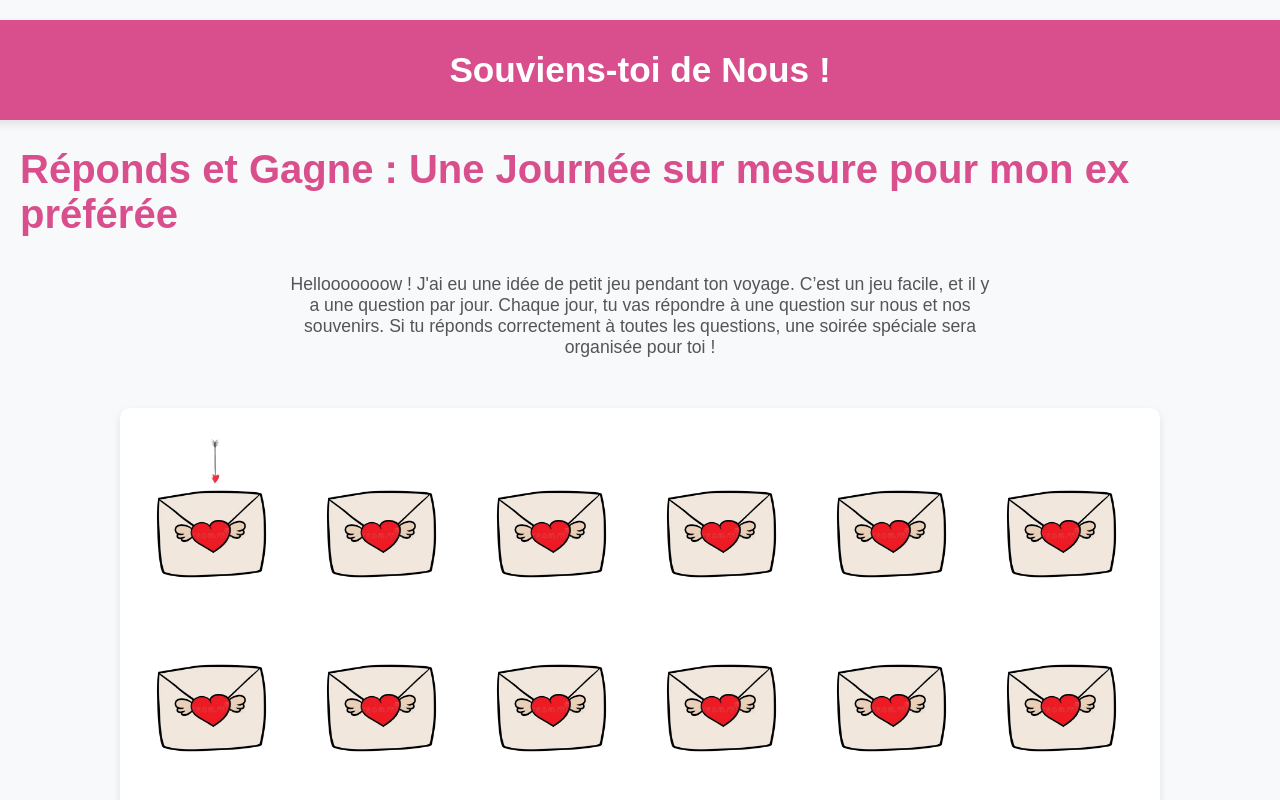
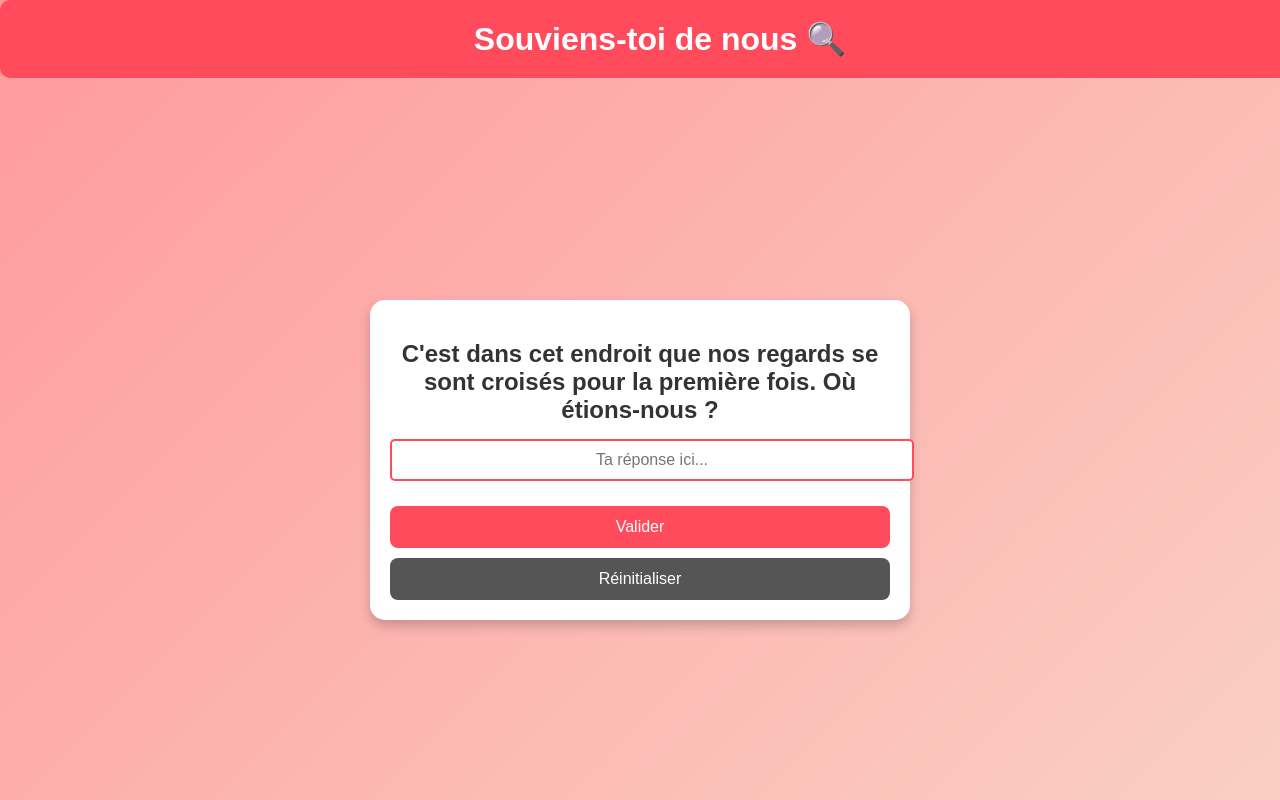
Before and after one commit to kermadihamza/enigme, a React (Create React App) app: page / in a window 1280 px wide. Shown: the top 800 px of the page. Built offline with nearby package versions, Linux system fonts and the light colour scheme.

Commit message:
new style

```diff
--- a/src/components/game.tsx
+++ b/src/components/game.tsx
@@ -25,148 +25,85 @@ const Container = styled.div`
   align-items: center;
   justify-content: center;
   min-height: 100vh;
-  background-color: #f8f9fa;
-  font-family: 'Arial', sans-serif;
+  background: linear-gradient(135deg, #ff9a9e 0%, #fad0c4 100%);
+  font-family: 'Poppins', sans-serif;
   padding: 20px;
   color: #333;
+  text-align: center;
 `;
 
 const Header = styled.header`
   width: 100%;
-  background-color: #d94e8c;
-  padding: 30px;
+  padding: 20px;
+  background-color: #ff4b5c;
+  color: white;
+  font-size: 2rem;
+  font-weight: bold;
   text-align: center;
-  color: white;
-  font-size: 2.2rem;
-  font-weight: bold;
-  border-radius: 5px;
-  box-shadow: 0 4px 8px rgba(0, 0, 0, 0.1);
-`;
-
-const Title = styled.h1`
-  font-size: 2.5rem;
-  color: #d94e8c;
+  border-radius: 10px;
   margin-bottom: 20px;
-`;
-
-const Description = styled.p`
-  font-size: 1.1rem;
-  color: #555;
-  margin-bottom: 20px;
-  max-width: 700px;
-  text-align: center;
+  position: fixed;
+  top: 0;
+  left: 0;
+  z-index: 10;
+  background-color: #ff4b5c;
 `;
 
 const Section = styled.section`
   width: 100%;
-  max-width: 1000px;
-  margin-top: 30px;
+  max-width: 500px;
+  margin-top: 80px; /* Ajout d'un espacement pour le header fixe */
   padding: 20px;
-  background-color: #fff;
-  border-radius: 10px;
-  box-shadow: 0 4px 8px rgba(0, 0, 0, 0.1);
+  background: white;
+  border-radius: 15px;
+  box-shadow: 0 6px 12px rgba(0, 0, 0, 0.2);
 `;
 
-const GridContainer = styled.div`
-  display: flex;
-  flex-wrap: wrap;
-  justify-content: center;
-  gap: 20px;
-  margin-top: 30px;
+const Title = styled.h1`
+  font-size: 2rem;
+  color: #ff4b5c;
+  margin-bottom: 20px;
 `;
 
-const EnvelopeImage = styled.img`
-  width: 150px;
-  height: 150px;
-  cursor: pointer;
-  transition: transform 0.3s ease;
-
-  &:hover {
-    transform: scale(1.1);
-  }
+const Question = styled.h2`
+  font-size: 1.5rem;
+  color: #333;
+  margin-bottom: 15px;
 `;
 
-const Arrow = styled.div`
-  position: absolute;
-  top: -35px;
-  left: 50%;
-  transform: translateX(-50%);
-  width: 384px;
-  height: 84px;
-  background-image: url('/arrow.png');
-  background-size: cover;
-  background-repeat: no-repeat;
-  background-position: center;
-  animation: bounce 1s infinite;
-
-  @keyframes bounce {
-    0% {
-      transform: translateX(-50%) translateY(0);
-    }
-    50% {
-      transform: translateX(-50%) translateY(-5px);
-    }
-    100% {
-      transform: translateX(-50%) translateY(0);
-    }
-  }
-`;
-
-const ModalContainer = styled.div`
-  background-color: white;
-  padding: 30px;
-  border-radius: 10px;
-  box-shadow: 0 4px 8px rgba(0, 0, 0, 0.1);
-  width: 300px;
-  margin: 0 auto;
-  position: fixed;
-  top: 50%;
-  left: 50%;
-  transform: translate(-50%, -50%);  // Centrage dynamique sur la page
-  border: 2px solid #d94e8c;
-  z-index: 100;
-
-  // Adaptation pour les petits écrans
-  @media (max-width: 600px) {
-    width: 90%;
-    padding: 20px;
-  }
+const Input = styled.input`
+  width: 100%;
+  padding: 10px;
+  font-size: 1rem;
+  border: 2px solid #ff4b5c;
+  border-radius: 5px;
+  margin-bottom: 15px;
+  text-align: center;
 `;
 
 const Button = styled.button`
-  padding: 10px;
-  background-color: #d94e8c;
+  padding: 12px;
+  background: #ff4b5c;
   color: white;
   border: none;
-  border-radius: 5px;
+  border-radius: 8px;
   cursor: pointer;
   font-size: 1rem;
   width: 100%;
   margin-top: 10px;
+  transition: background 0.3s ease;
 
   &:hover {
-    background-color: #c4376c;
+    background: #e43a4e;
   }
 `;
 
-const InputField = styled.input`
-  padding: 10px;
-  width: 100%;
-  margin-bottom: 20px;
-  border: 1px solid #d94e8c;
-  border-radius: 5px;
-`;
+const ResetButton = styled(Button)`
+  background: #555;
+  margin-top: 10px;
 
-const ErrorMessage = styled.p`
-  color: red;
-  font-size: 14px;
-  margin-top: 10px;
-`;
-
-const ResetButton = styled(Button)`
-  background-color: #ff5050;
   &:hover {
-    background-color: #e44d4d;
+    background: #333;
   }
 `;
 
@@ -179,106 +116,54 @@ const CongratulationMessage = styled.div`
 `;
 
 export default function EnigmeGame() {
-  // Charger les données depuis localStorage lors du montage du composant
-  const [motsTrouves, setMotsTrouves] = useState<string[]>([]);
-  const [enigmeActuelleIndex, setEnigmeActuelleIndex] = useState<number>(0);
+  const storedIndex = localStorage.getItem("enigmeIndex");
+  const [index, setIndex] = useState(() => storedIndex ? parseInt(storedIndex) : 0);  // Handle null case
+  const [reponse, setReponse] = useState("");
+  const [message, setMessage] = useState("");
 
   useEffect(() => {
-    // Charger les données du localStorage au premier rendu
-    const motsTrouvesFromStorage = localStorage.getItem("motsTrouves");
-    const motsTrouvesInitial = motsTrouvesFromStorage ? JSON.parse(motsTrouvesFromStorage) : [];
-    setMotsTrouves(motsTrouvesInitial);
-
-    const enigmeActuelleIndexFromStorage = localStorage.getItem("enigmeActuelleIndex");
-    const enigmeActuelleIndexInitial = enigmeActuelleIndexFromStorage ? parseInt(enigmeActuelleIndexFromStorage) : 0;
-    setEnigmeActuelleIndex(enigmeActuelleIndexInitial);
-  }, []);
-
-  const [openModal, setOpenModal] = useState(false);
-  const [selectedEnigme, setSelectedEnigme] = useState<any>(null);
-  const [input, setInput] = useState("");
-  const [erreur, setErreur] = useState("");
+    localStorage.setItem("enigmeIndex", index.toString());  // Ensure index is a string
+  }, [index]);
 
   const verifierReponse = () => {
-    if (input.trim().toLowerCase() === selectedEnigme.reponse.toLowerCase()) {
-      const nouveauxMots = [...motsTrouves, selectedEnigme.reponse];
-      setMotsTrouves(nouveauxMots);
-      localStorage.setItem("motsTrouves", JSON.stringify(nouveauxMots));
-      setOpenModal(false);
-      setInput("");
-      setErreur("");
-      setEnigmeActuelleIndex(enigmeActuelleIndex + 1);
-      localStorage.setItem("enigmeActuelleIndex", (enigmeActuelleIndex + 1).toString());
+    if (reponse.trim().toLowerCase() === enigmes[index].reponse.toLowerCase()) {
+      setMessage("Bravo ! 🎉");
+      setTimeout(() => {
+        setMessage("");
+        setReponse("");
+        if (index < enigmes.length - 1) {
+          setIndex(index + 1);
+        } else {
+          setMessage("Félicitations, tu as fini toutes les énigmes ! 🎊");
+        }
+      }, 1500);
     } else {
-      setErreur("T'es éclaté, c'est faux... Retente chacal !");
+      setMessage("Mauvaise réponse, réessaie ! ❌");
+      setTimeout(() => setMessage(""), 1500);
     }
   };
 
-  const openEnigmeModal = (enigme: any, index: number) => {
-    if (index > enigmeActuelleIndex) {
-      return;
-    }
-    setSelectedEnigme(enigme);
-    setOpenModal(true);
-    setErreur("");
+  const resetGame = () => {
+    setIndex(0);
+    localStorage.removeItem("enigmeIndex");
+    setReponse("");  // Clear response input as well
   };
-
-  const closeModal = () => {
-    setOpenModal(false);
-    setSelectedEnigme(null);
-  };
-
-  const resetGame = () => {
-    localStorage.removeItem("motsTrouves");
-    localStorage.removeItem("enigmeActuelleIndex");
-    setMotsTrouves([]);
-    setErreur("");
-    setEnigmeActuelleIndex(0);
-  };
-
-  const hasWon = motsTrouves.length === enigmes.length;
 
   return (
     <Container>
-      <Header>Souviens-toi de Nous !</Header>
-      <Title>Réponds et Gagne : Une Journée sur mesure pour mon ex préférée</Title>
-      <Description>
-        Hellooooooow ! J'ai eu une idée de petit jeu pendant ton voyage. C’est un jeu facile, et il y a une question par jour. Chaque jour, tu vas répondre à une question sur nous et nos souvenirs. Si tu réponds correctement à toutes les questions, une soirée spéciale sera organisée pour toi !
-      </Description>
-
+      <Header>Souviens-toi de nous 🔍</Header> {/* Nouveau header */}
       <Section>
-        <GridContainer>
-          {enigmes.map((enigme, index) => (
-            <div key={enigme.question} style={{ position: "relative" }}>
-              {index === enigmeActuelleIndex && <Arrow />}
-              <EnvelopeImage
-                src="/env.png"
-                alt="Enveloppe"
-                onClick={() => openEnigmeModal(enigme, index)}
-              />
-            </div>
-          ))}
-        </GridContainer>
+        <Question>{enigmes[index].question}</Question>
+        <Input
+          type="text"
+          value={reponse}
+          onChange={(e) => setReponse(e.target.value)}
+          placeholder="Ta réponse ici..."
+        />
+        <Button onClick={verifierReponse}>Valider</Button>
+        <ResetButton onClick={resetGame}>Réinitialiser</ResetButton>
+        {message && <CongratulationMessage>{message}</CongratulationMessage>}
       </Section>
-
-      {openModal && selectedEnigme && (
-        <ModalContainer>
-          <h3>{selectedEnigme.question}</h3>
-          <InputField
-            type="text"
-            placeholder="Entrez votre réponse"
-            value={input}
-            onChange={(e) => setInput(e.target.value)}
-          />
-          {erreur && <ErrorMessage>{erreur}</ErrorMessage>}
-          <Button onClick={verifierReponse}>Vérifier la réponse</Button>
-          <Button onClick={closeModal}>Fermer</Button>
-        </ModalContainer>
-      )}
-
-      <ResetButton onClick={resetGame}>Réinitialiser le jeu, ne le fait pas chacal</ResetButton>
-
-      {hasWon && <CongratulationMessage>Félicitations ! Envoie fesses et bon retour🎉</CongratulationMessage>}
     </Container>
   );
 }
```
